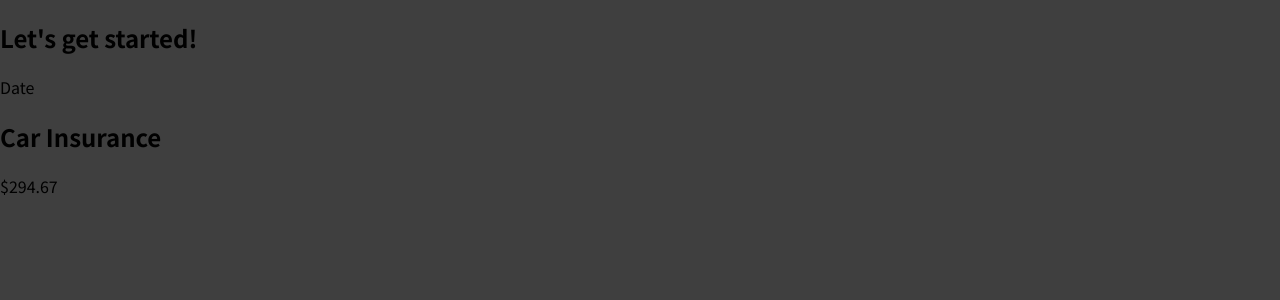
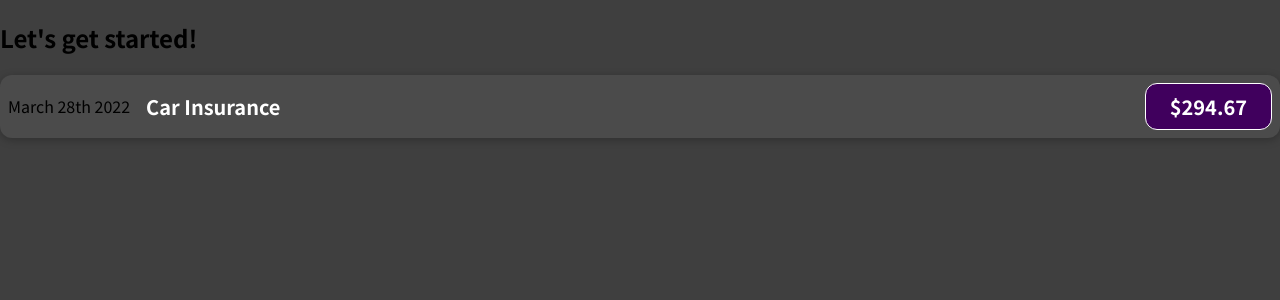
Before and after one commit to motifaithed/react-complete-guide, a JavaScript app: page / in a window 1280 px wide. Shown: the top 300 px of the page. Built offline with nearby package versions, Linux system fonts and the light colour scheme.

Commit message:
35 Adding basic css styling

```diff
--- /dev/null
+++ b/src/components/ExpenseItem.css
@@ -0,0 +1,56 @@
+.expense-item {
+    display: flex;
+    justify-content: space-between;
+    align-items: center;
+    box-shadow: 0 2px 8px rgba(0, 0, 0, 0.25);
+    padding: 0.5rem;
+    margin: 1rem 0;
+    border-radius: 12px;
+    background-color: #4b4b4b;
+  }
+
+  .expense-item__description {
+    display: flex;
+    flex-direction: column;
+    gap: 1rem;
+    align-items: flex-end;
+    flex-flow: column-reverse;
+    justify-content: flex-start;
+    flex: 1;
+  }
+
+  .expense-item h2 {
+    color: #3a3a3a;
+    font-size: 1rem;
+    flex: 1;
+    margin: 0 1rem;
+    color: white;
+  }
+
+  .expense-item__price {
+    font-size: 1rem;
+    font-weight: bold;
+    color: white;
+    background-color: #40005d;
+    border: 1px solid white;
+    padding: 0.5rem;
+    border-radius: 12px;
+  }
+
+  @media (min-width: 580px) {
+    .expense-item__description {
+      flex-direction: row;
+      align-items: center;
+      justify-content: flex-start;
+      flex: 1;
+    }
+
+    .expense-item__description h2 {
+      font-size: 1.25rem;
+    }
+
+    .expense-item__price {
+      font-size: 1.25rem;
+      padding: 0.5rem 1.5rem;
+    }
+  }
--- a/src/components/ExpenseItem.js
+++ b/src/components/ExpenseItem.js
@@ -1,10 +1,12 @@
+import './ExpenseItem.css';
+
 function ExpenseItem() {
   return (
-    <div>
-      <div>Date</div>
-      <div>
+    <div className='expense-item'>
+      <div>March 28th 2022</div>
+      <div className='expense-item__description'>
         <h2>Car Insurance</h2>
-        <div>$294.67</div>
+        <div className='expense-item__price'>$294.67</div>
       </div>
     </div>
   );
```
Also changed, not shown: 1 other file (tests, documents, lock files or other folders).
